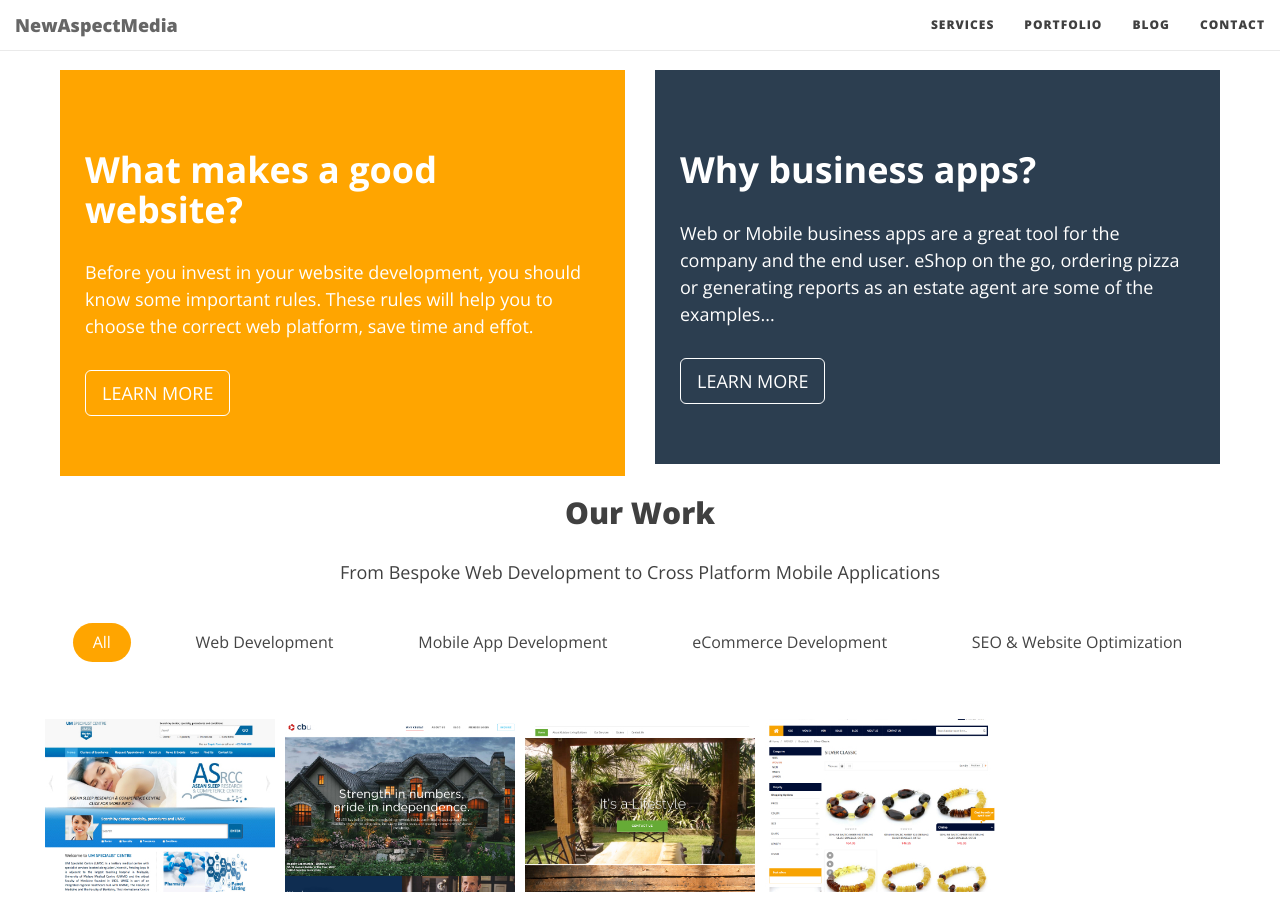
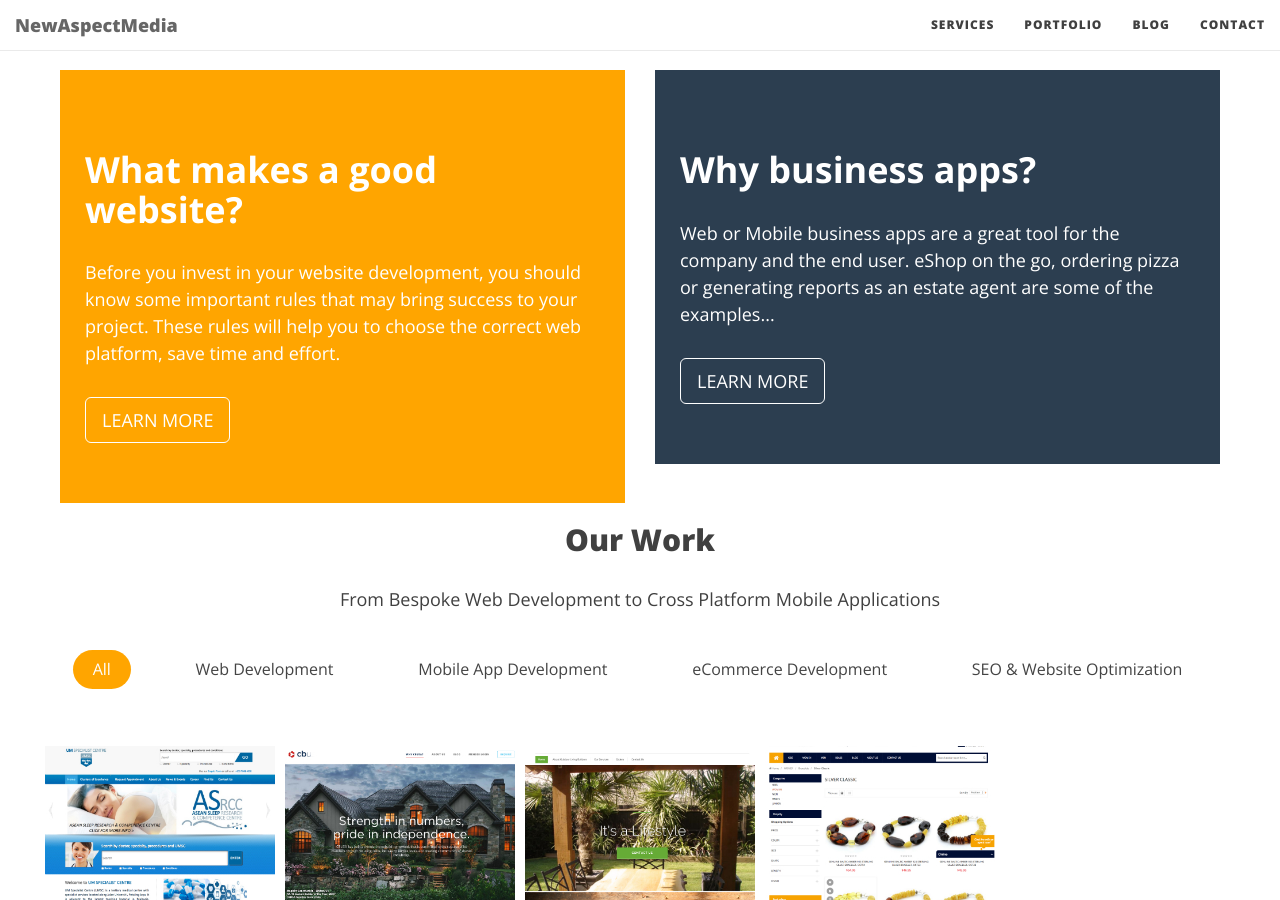
Before and after one commit to newmedia77/appxnam, a Jekyll site: the page built from index.html, in a window 1280 px wide and 900 px high, scrolled down 2538 px. Built offline with Jekyll 4.4.1, drawn with Linux system fonts in a browser that asks for light colours; nearby versions of some CDN libraries; the list of posts is cut into pages by our own code.

Commit message:
andreas
box1

```diff
--- a/index.html
+++ b/index.html
@@ -255,7 +255,7 @@ subtitle: Hire Web Developer &amp; SEO Specialist in London
                     <div class="col-sm-6 no-padding">
                         <div class="case-study-left">
                             <h1>What makes a good website?</h1>
-                            <p>Before you invest in your website development, you should know some important rules. These rules will help you to choose the correct web platform, save time and effot.</p>
+                            <p>Before you invest in your website development, you should know some important rules that may bring success to your project. These rules will help you to choose the correct web platform, save time and effort.</p>
                             <a href="#" class="btn btn-primary btn-lg">Learn more</a>
                         </div><!-- /.left-section -->
                     </div><!-- /.col-sm-6 -->
```
